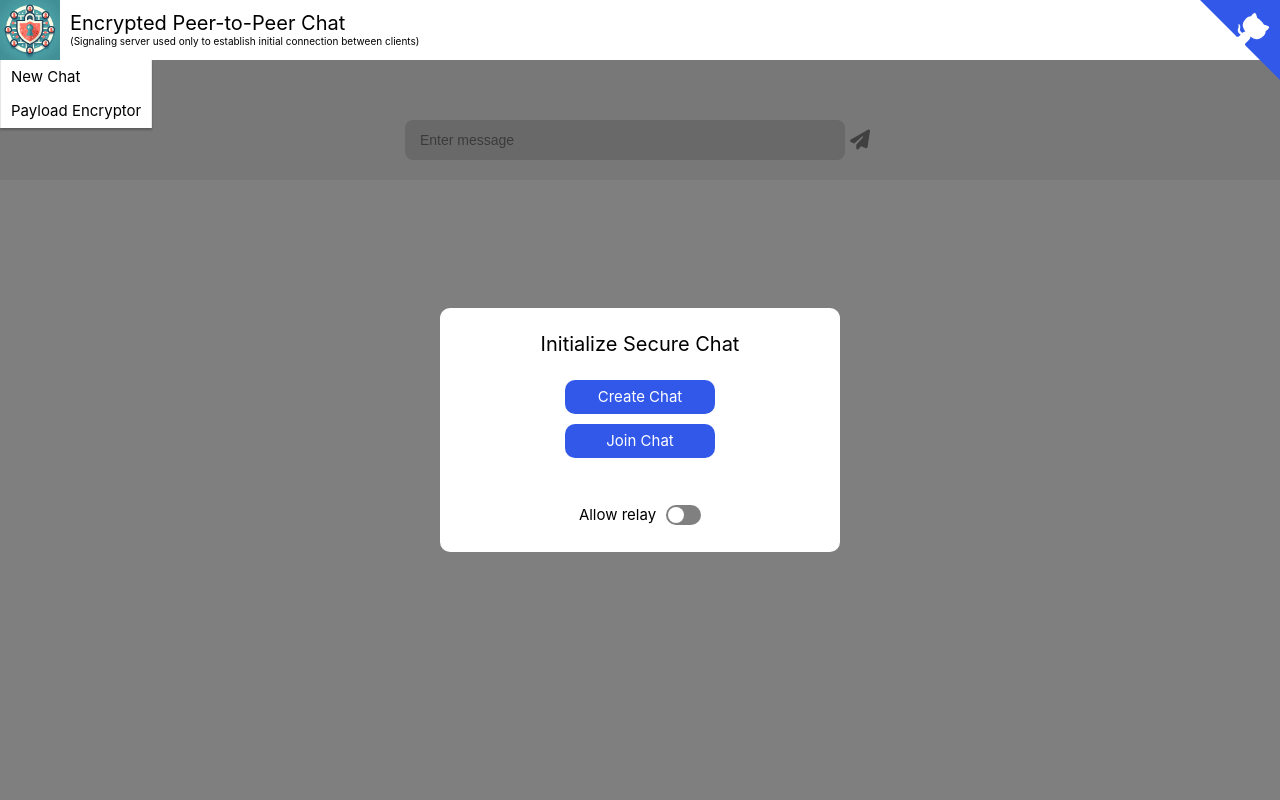
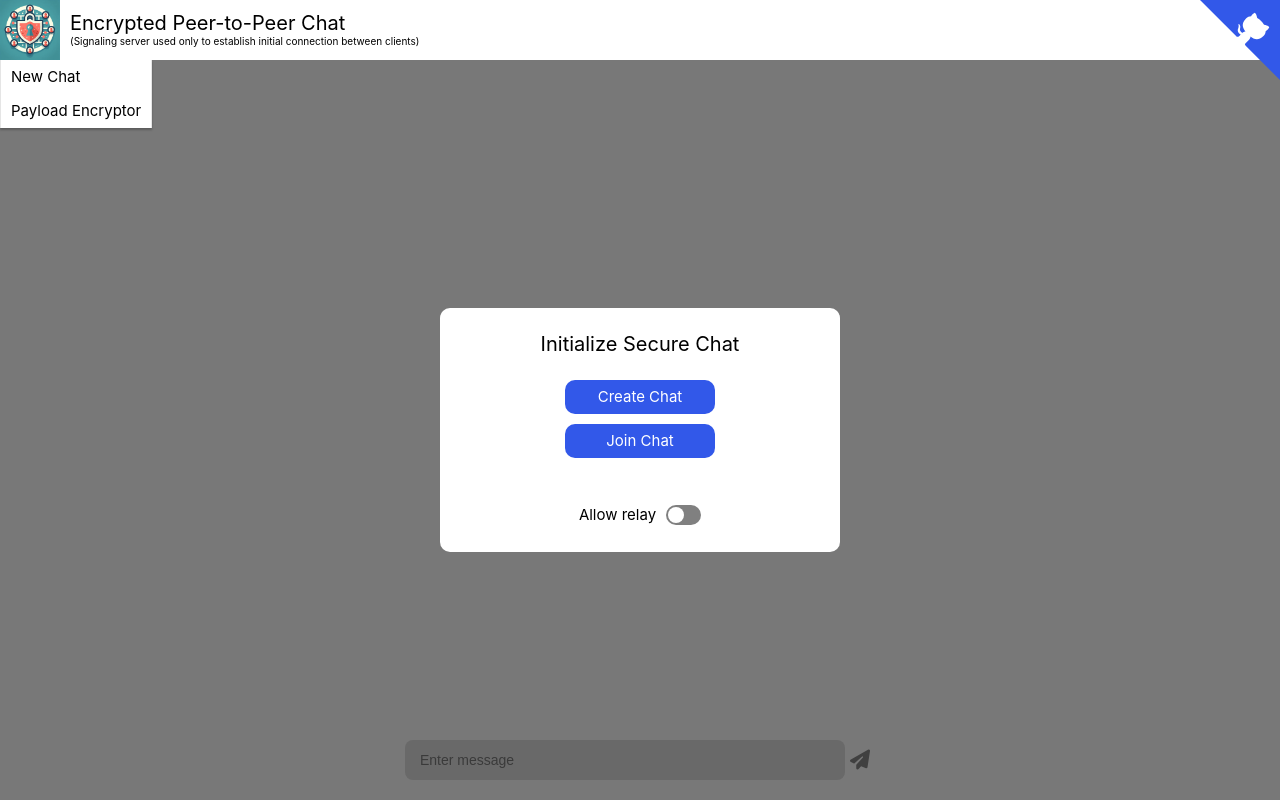
Before and after one commit to Juicetan/encryptor, a Vue app: page /#/chat in a window 1280 px wide. Built offline with nearby package versions, Linux system fonts and the light colour scheme.

Commit message:
fix bug small height;

```diff
--- a/src/assets/css/base.css
+++ b/src/assets/css/base.css
@@ -1,10 +1,10 @@
 html,body{
   margin: 0;
   padding: 0;
+  height: 100%;
 }
 body {
   position: relative;
-  height: 100%;
   color: var(--color-text);
   background: var(--color-background);
   transition: color 0.5s, background-color 0.5s;
```
